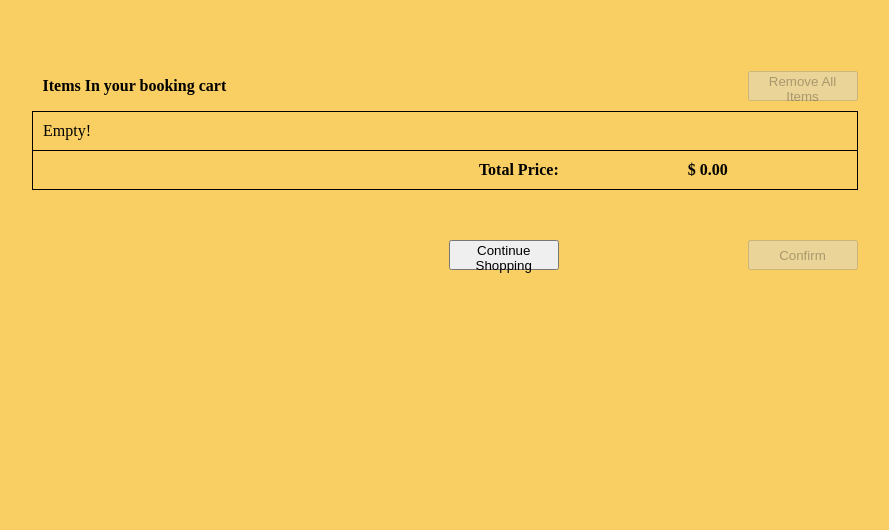
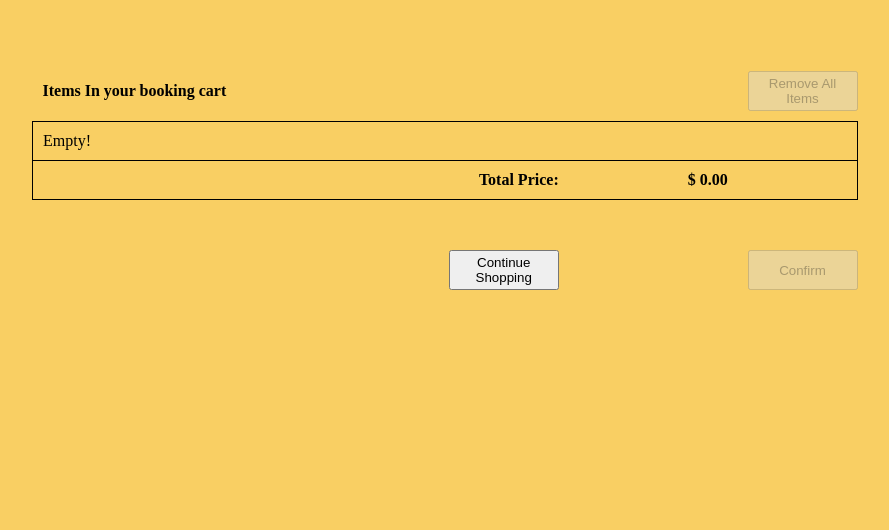
Before and after one commit to dingin917/platinum-village, a PHP site: page /cart/index.php?timeslotid=1 in a window 1280 px wide. Shown: the part 77-607 px from the top of the page, without its empty margins (195-1084 px from the left). Run offline with PHP 8.4, Linux system fonts and the light colour scheme; the visitor is signed in with stand-in values (Sample User, id 1); data that the repository does not hold is empty.

Commit message:
css modify

```diff
--- a/cart/index.css
+++ b/cart/index.css
@@ -58,13 +58,13 @@ th{
 
 .remove_button{
     width: 110px;
-    height: 30px;
+    height: 40px;
     cursor: pointer;
 }
 
 .remove_all_button{
     width: 110px;
-    height: 30px;
+    height: 40px;
     cursor: pointer;
 }
 
@@ -78,13 +78,13 @@ th{
 
 #shopping {
     width: 110px;
-    height: 30px;
+    height: 40px;
     cursor: pointer;
 }
 
 #summary {
     width: 110px;
-    height: 30px;
+    height: 40px;
     cursor: pointer;
 }
 
--- a/main.css
+++ b/main.css
@@ -127,7 +127,7 @@ footer {
     float: left;
     margin-top: 170px;
     padding-left: 3%;
-    width: 15%;
+    /* width: 15%; */
 }
 
 
--- a/seatSelection/index.css
+++ b/seatSelection/index.css
@@ -17,7 +17,7 @@
 }
 
 .movie {
-    padding-left: 250px;
+    padding-left: 25%;
 }
 
 h3 {
@@ -88,7 +88,7 @@ input[name="reserved"]:disabled + label {
     border: 1px solid black;
     border-radius: 6px;
     width: fit-content;
-    margin-left: 30px;
+    /* margin-left: 30px; */
 }
 
 .screen {
```
